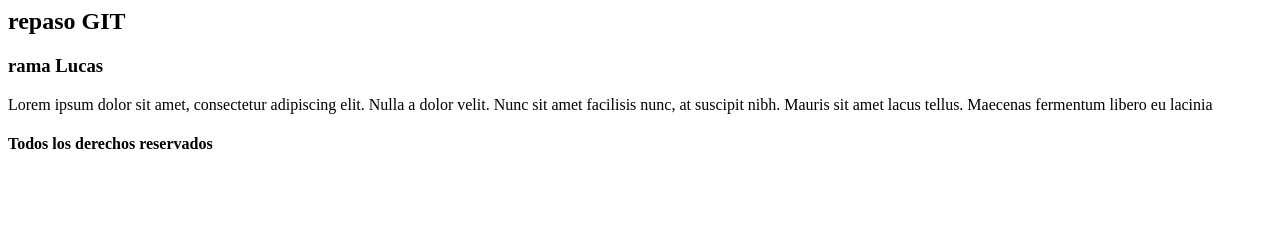
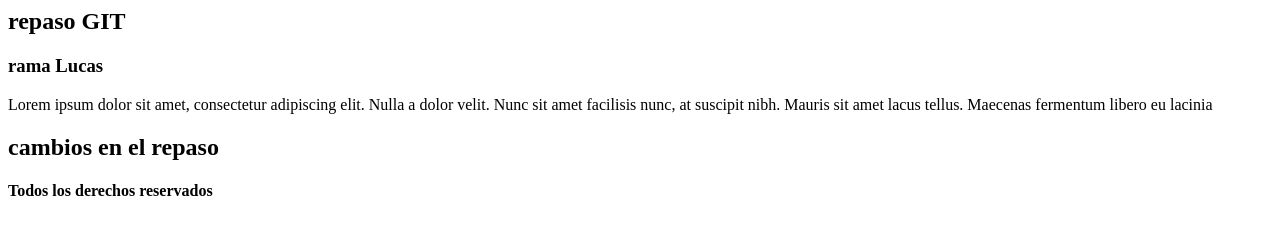
Before and after one commit to Victor-Zapata/clase4, a plain HTML site: page index.html in a window 1280 px wide. Drawn offline with Linux system fonts and the light colour scheme.

Commit message:
cambios de repaso

```diff
--- a/index.html
+++ b/index.html
@@ -21,6 +21,13 @@
           </p>
         </div>
       </section>
+      <section>
+        <div>
+            <h2>
+                cambios en el repaso
+            </h2>
+        </div>
+      </section>
     </main>
     <footer>
         <h4>Todos los derechos reservados</h4>
```
